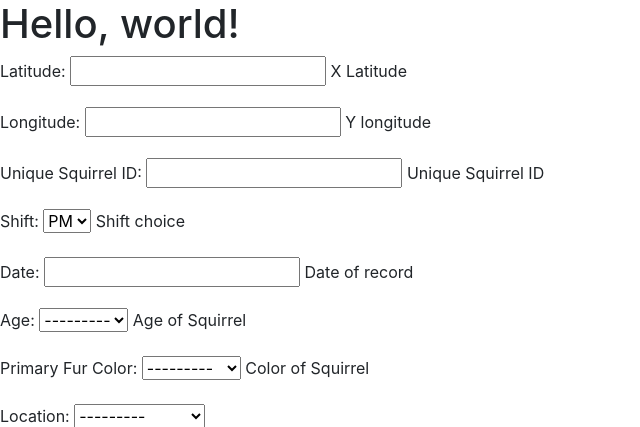
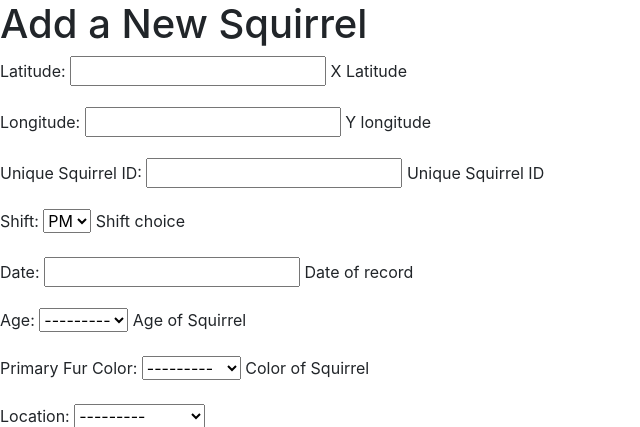
Before and after one commit to Yizhe2020/SquirrelProject, a Django app: template squirrel/templates/squirrel/create_sightings.html in a window 1280 px wide. Shown: the top 427 px of the page, without its empty margins (0-640 px from the left). Run offline with Django 3.2, Linux system fonts and the light colour scheme; the template is opened without the code that fills it: values that come from a table or form of the project are taken from there, others are empty.

Commit message:
Fix Create_sightings feature

```diff
--- a/squirrel/templates/squirrel/create_sightings.html
+++ b/squirrel/templates/squirrel/create_sightings.html
@@ -11,7 +11,7 @@
     <title>Add a New Squirrel</title>
   </head>
   <body>
-    <h1>Hello, world!</h1>
+    <h1>Add a New Squirrel</h1>
     <form  method= 'post' >
 	{% csrf_token %}
 	{{Form.as_p}}
--- a/squirrel/urls.py
+++ b/squirrel/urls.py
@@ -8,7 +8,7 @@ urlpatterns = [
     path('', views.home_page, name = 'index'),
     path('map/', views.map, name = 'map'),
     path('sightings/', views.sightings, name = 'sightings'),
-    path('sightings/<Unique_Squirrel_ID>/', views.update_sightings, name = 'update_sightings'),
     path('sightings/add/', views.create_sightings, name = 'create_sightings'),
     path('sightings/stats/', views.stats, name = 'stats'),
+    path('sightings/<Unique_Squirrel_ID>/', views.update_sightings, name = 'update_sightings'),
 ]
```
